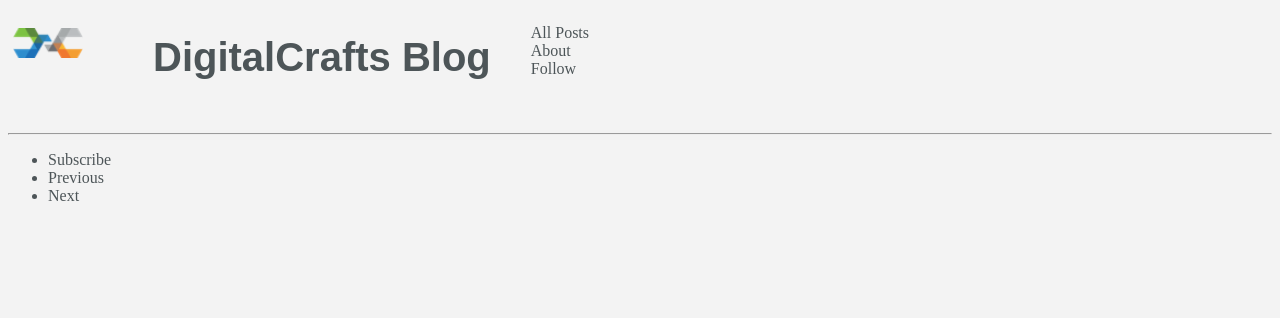
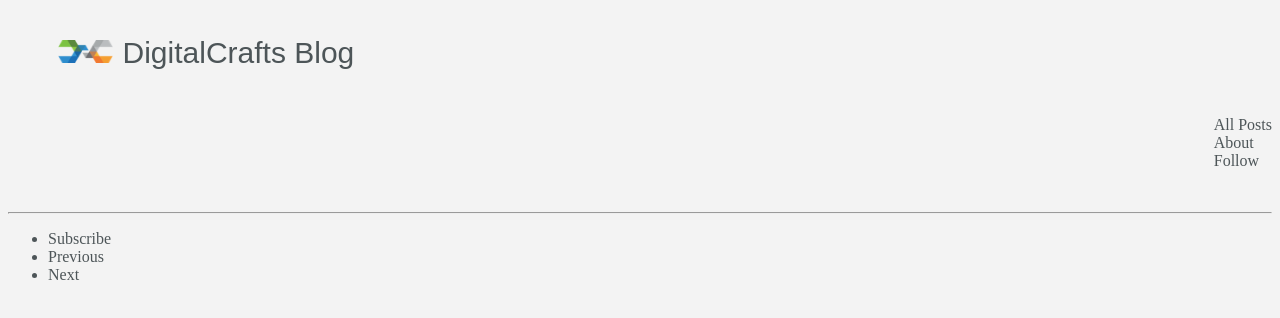
Before and after one commit to stall84/html_css_bootcamp-DC_Blog, a plain HTML site: page index.html in a window 1280 px wide. Drawn offline with Linux system fonts and the light colour scheme.

Commit message:
new changes using different approach to header

```diff
--- a/index.html
+++ b/index.html
@@ -10,7 +10,7 @@
 </head>
 <body>
     <header>
-        <div id="header-logo"><img src="imgs/dc_logo.png"></div> <div id="headerH1"><h1>DigitalCrafts Blog</h1></div>
+        <div id="logo-header"><p><img src="imgs/dc_logo.png">DigitalCrafts Blog</p></div>
         <div id="header-menu"><ul><li>All Posts</li> <li>About</li> <li>Follow</li> </ul></div>
     </header>
 
--- a/styles/index.css
+++ b/styles/index.css
@@ -5,32 +5,22 @@ body {
     color: #4d5558;
 }
 
-#header-logo {
-    float: left;
-    width: 50px;
-    height: 0px;
-    padding: 5px;
-    margin-top: 15px;
-
+#logo-header>p {
+    font-family: Arial, Helvetica, sans-serif;
+    font-size: 30px;
+    font-weight: lighter;
 }
 
-#header-logo>img {
-    width: 70px;
-
-}
-
-#headerH1 {
-    float: left;
-    font-family: Arial;
-    font-size: 20px;
-    font-weight: lighter;
-    margin-left: 85px;
-
+#logo-header>p>img {
+    height: 23px;
+    margin-top: 10px;
+    margin-left: 50px;
+    margin-right: 10px;
 
 }
 
 #header-menu {
-    float: left;
+    float: right;
 }
 
 #header-menu>ul {
```
